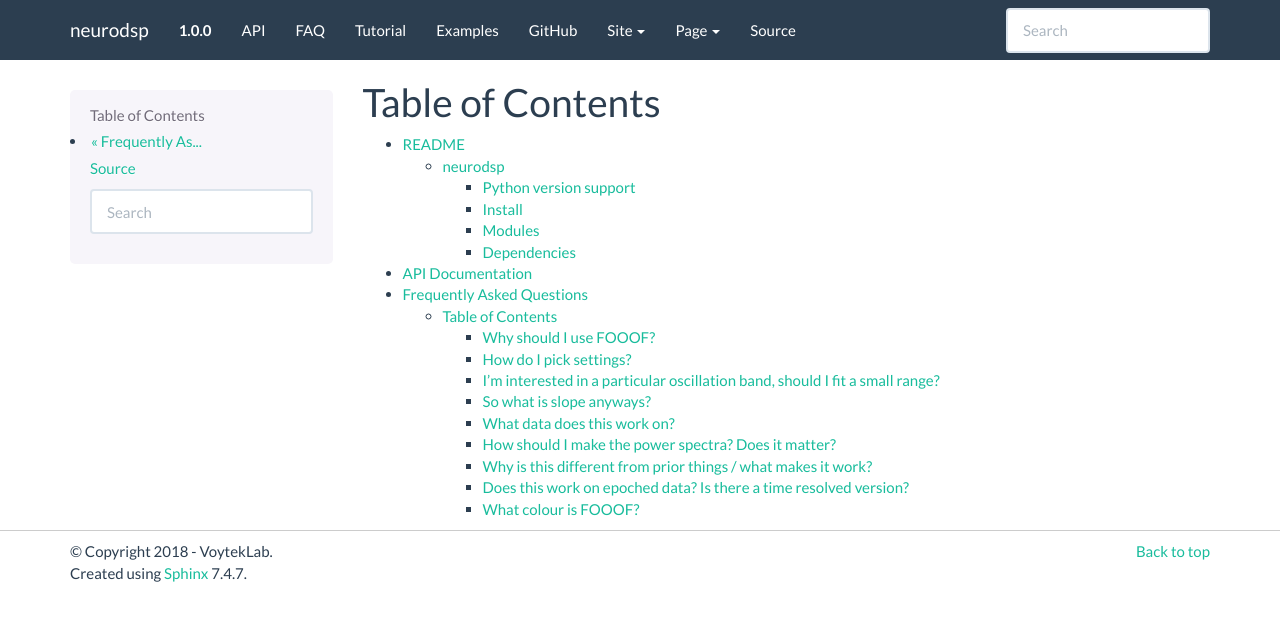
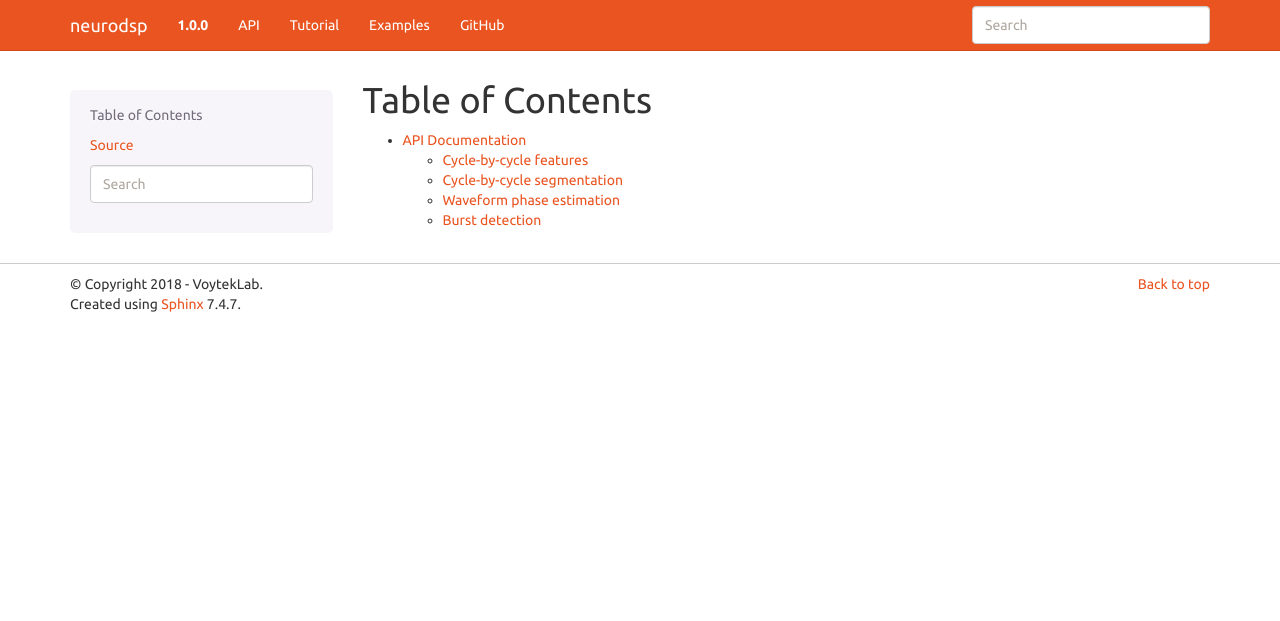
Before and after one commit to neurodsp-tools/neurodsp, a Sphinx documentation site: the page built from doc/contents.rst, in a window 1280 px wide. Shown: the top 621 px of the page. Built offline with Sphinx 7.4.7, drawn with Linux system fonts in a browser that asks for light colours; pages that are not in the unit, such as notebooks, are missing from menus.

Commit message:
cleaned up index.rst, just reads from git README.md now cuz lazy, dropped py3.4

```diff
--- a/doc/api.rst
+++ b/doc/api.rst
@@ -5,3 +5,40 @@
 =================
 
 .. currentmodule:: neurodsp
+
+
+Cycle-by-cycle features
+=======================
+
+.. autosummary::
+   :toctree: generated/
+
+   features.compute_features
+
+Cycle-by-cycle segmentation
+===========================
+
+.. autosummary::
+   :toctree: generated/
+
+   cyclepoints.find_extrema
+   cyclepoints.find_zerox
+
+Waveform phase estimation
+=========================
+
+.. autosummary::
+    :toctree: generated/
+
+    cyclepoints.extrema_interpolated_phase
+
+Burst detection
+===============
+
+.. autosummary::
+    :toctree: generated/
+
+    burst.detect_bursts_cycles
+    burst.detect_bursts_df_amp
+    burst.twothresh_amp
+    burst.plot_burst_detect_params
--- a/doc/conf.py
+++ b/doc/conf.py
@@ -59,8 +59,8 @@
     'sphinx.ext.mathjax',
     'sphinx_gallery.gen_gallery',
     'sphinx.ext.napoleon',
-    'm2r'
-]
+    'sphinx.ext.intersphinx',
+    'm2r']
 
 # generate autosummary even if no references
 autosummary_generate = True
@@ -107,15 +107,37 @@
 # documentation.
 #
 html_theme_options = {
-    'navbar_sidebarrel': False,
+
+    # A list of tuples containing pages or urls to link to.
     'navbar_links': [
         ("API", "api"),
-        ("FAQ", "faq"),
         ("Tutorial", "auto_tutorials/index"),
         ("Examples", "auto_examples/index"),
         ("GitHub", "https://github.com/voytekresearch/neurodsp", True)
     ],
-    'bootswatch_theme': "flatly"
+
+    # Bootswatch (http://bootswatch.com/) theme.
+    #
+    # Options are nothing (default) or the name of a valid theme
+    # such as "cosmo" or "sandstone".
+    #
+    # The set of valid themes depend on the version of Bootstrap
+    # that's used (the next config option).
+    #
+    # Currently, the supported themes are:
+    # - Bootstrap 2: https://bootswatch.com/2
+    # - Bootstrap 3: https://bootswatch.com/3
+    'bootswatch_theme': "united",
+
+    # Render the current pages TOC in the navbar. (Default: true)
+    'navbar_pagenav': False,
+
+    # Render the next and previous page links in navbar. (Default: true)
+    'navbar_sidebarrel': False,
+
+    # Location of link to source.
+    # Options are "nav" (default), "footer" or anything else to exclude.
+    'source_link_position': False
 }
 
 # Add any paths that contain custom static files (such as style sheets) here,
--- a/doc/contents.rst
+++ b/doc/contents.rst
@@ -4,8 +4,6 @@
 .. toctree::
    :maxdepth: 3
 
-   readme_link.rst
    api.rst
    auto_tutorials/index.rst
    auto_examples/index.rst
-   faq.rst
--- a/doc/faq.rst
+++ /dev/null
@@ -1,60 +0,0 @@
-Frequently Asked Questions
-==========================
-
-Table of Contents
------------------
-.. contents::
-   :local:
-   :backlinks: none
-
-
-
-Why should I use FOOOF?
-~~~~~~~~~~~~~~~~~~~~~~~
-
-Because it's super-duper fun.
-
-
-How do I pick settings?
-~~~~~~~~~~~~~~~~~~~~~~~
-
-Quick version: start at best guess, check plots and go from there [Note: recommend 'train / test' split]
-
-
-I'm interested in a particular oscillation band, should I fit a small range?
-~~~~~~~~~~~~~~~~~~~~~~~~~~~~~~~~~~~~~~~~~~~~~~~~~~~~~~~~~~~~~~~~~~~~~~~~~~~~
-
-Generally, no, always try and fit a broad range
-
-
-So what is slope anyways?
-~~~~~~~~~~~~~~~~~~~~~~~~~
-
-Point to Gao et al, 2017.
-
-
-What data does this work on?
-~~~~~~~~~~~~~~~~~~~~~~~~~~~~
-
-Basically, any power spectra from neuro~electrophysiological field data
-
-How should I make the power spectra? Does it matter?
-~~~~~~~~~~~~~~~~~~~~~~~~~~~~~~~~~~~~~~~~~~~~~~~~~~~~
-
-It doesn't really matter.
-
-
-Why is this different from prior things / what makes it work?
-~~~~~~~~~~~~~~~~~~~~~~~~~~~~~~~~~~~~~~~~~~~~~~~~~~~~~~~~~~~~~
-
-Broadly: by jointly learning aperiodic & periodic, and in particular, gains in slope fitting (otherwise: once one thing goes awry, everything else fails apart with it.)
-
-Does this work on epoched data? Is there a time resolved version?
-~~~~~~~~~~~~~~~~~~~~~~~~~~~~~~~~~~~~~~~~~~~~~~~~~~~~~~~~~~~~~~~~~
-
-Yes.
-
-What colour is FOOOF?
-~~~~~~~~~~~~~~~~~~~~~
-
-FOOOF is orange.
--- a/doc/readme_link.rst
+++ b/doc/readme_link.rst
@@ -1,4 +1 @@
-======
-README
-======
 .. mdinclude:: ../README.md
--- a/setup.py
+++ b/setup.py
@@ -52,7 +52,6 @@
         'Operating System :: POSIX :: Linux',
         'Operating System :: Unix',
         'Programming Language :: Python',
-        'Programming Language :: Python :: 3.4',
         'Programming Language :: Python :: 3.5',
         'Programming Language :: Python :: 3.6'
         ]
```
Also changed, not shown: README.md (+1 -1 lines), doc/index.rst (+3 -35 lines), 2 other files.
